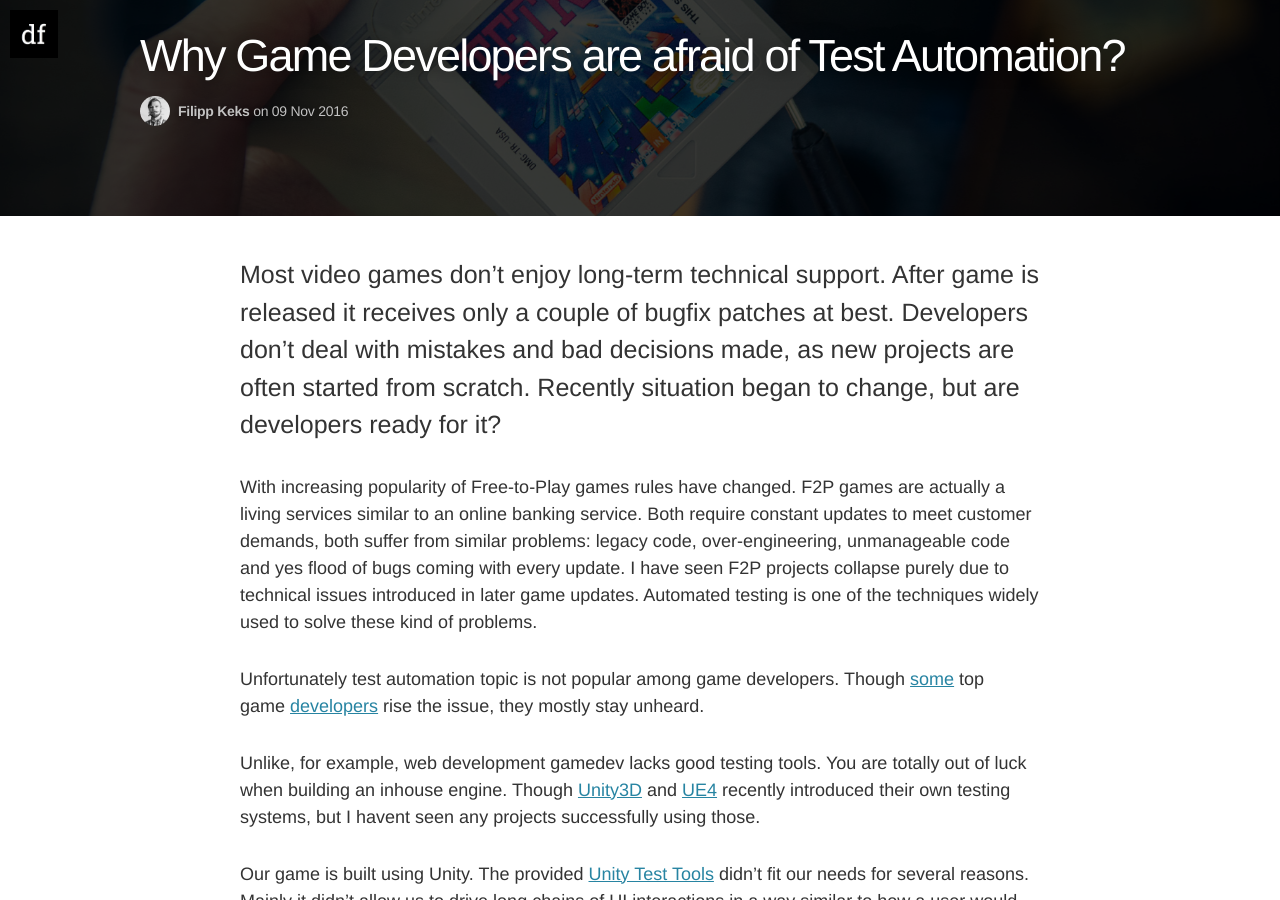
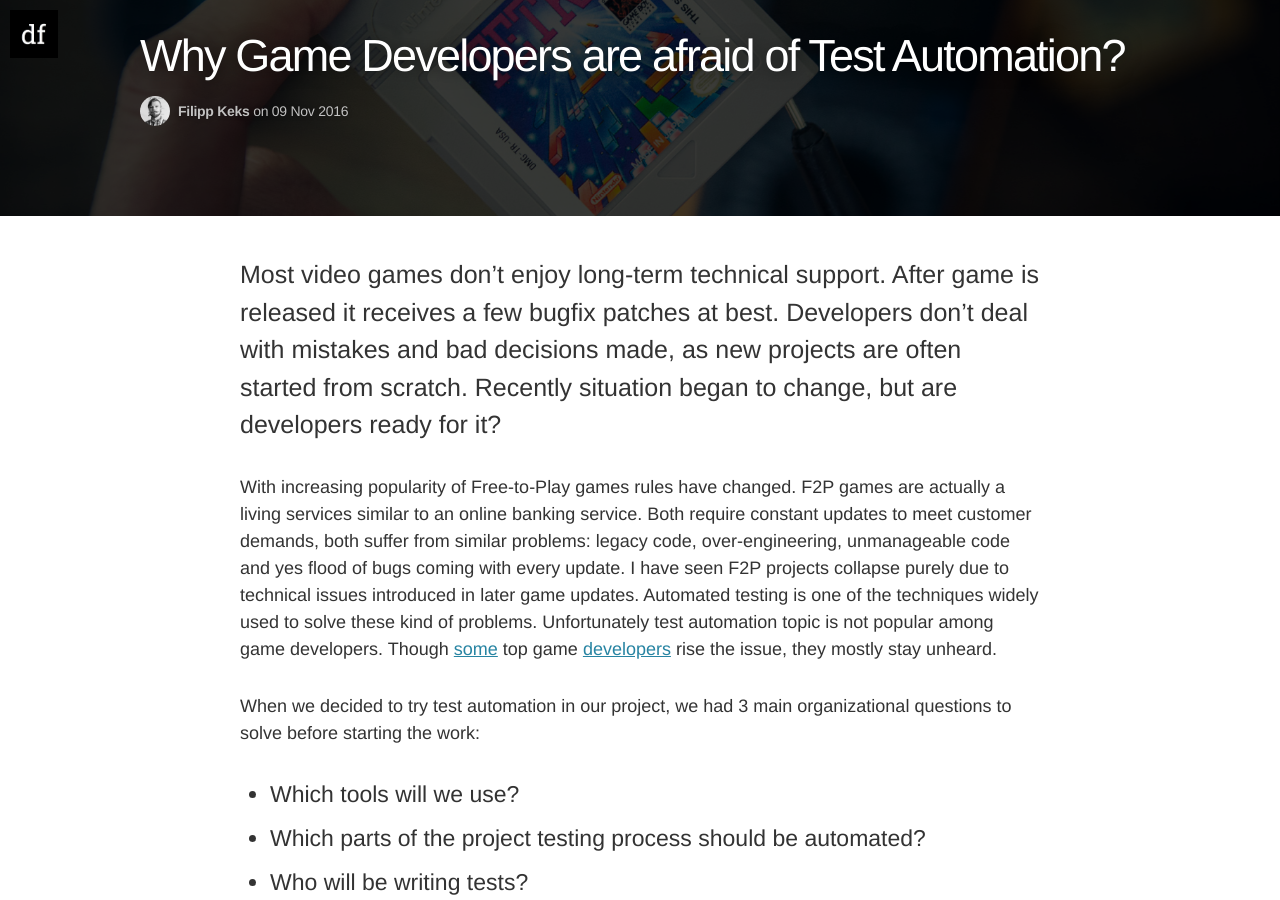
Before and after one commit to taphos/taphos.github.io, a Jekyll site: the page built from _posts/2016-11-09-why-game-developers-are-afraid-of-test-automation.markdown, in a window 1280 px wide and 900 px high, scrolled down 684 px. Built offline with Jekyll 4.4.1, drawn with Linux system fonts in a browser that asks for light colours; nearby versions of some CDN libraries; comment, search, counter and statistics services are not loaded; some of the changed text lies outside the part shown.

Commit message:
testing post

```diff
--- a/_posts/2016-11-09-why-game-developers-are-afraid-of-test-automation.markdown
+++ b/_posts/2016-11-09-why-game-developers-are-afraid-of-test-automation.markdown
@@ -5,26 +5,29 @@
 image: /assets/article_images/2016-11/gameboy-test.jpg
 ---
 
-Most video games don't enjoy long-term technical support. After game is released it receives only a couple of bugfix patches at best. Developers don't deal with mistakes and bad decisions made, as new projects are often started from scratch. Recently situation began to change, but are developers ready for it?
+Most video games don't enjoy long-term technical support. After game is released it receives a few bugfix patches at best. Developers don't deal with mistakes and bad decisions made, as new projects are often started from scratch. Recently situation began to change, but are developers ready for it?
 
-With increasing popularity of Free-to-Play games rules have changed. F2P games are actually a living services similar to an online banking service. Both require constant updates to meet customer demands, both suffer from similar problems: legacy code, over-engineering, unmanageable code and yes flood of bugs coming with every update. I have seen F2P projects collapse purely due to technical issues introduced in later game updates. Automated testing is one of the techniques widely used to solve these kind of problems.
+With increasing popularity of Free-to-Play games rules have changed. F2P games are actually a living services similar to an online banking service. Both require constant updates to meet customer demands, both suffer from similar problems: legacy code, over-engineering, unmanageable code and yes flood of bugs coming with every update. I have seen F2P projects collapse purely due to technical issues introduced in later game updates. Automated testing is one of the techniques widely used to solve these kind of problems. Unfortunately test automation topic is not popular among game developers. Though [some](http://yetanothergameprogrammingblog.blogspot.com.ee/2010/06/aaa-automated-testing.html) top game [developers](http://blog.agilegamedevelopment.com/) rise the issue, they mostly stay unheard.
 
-Unfortunately test automation topic is not popular among game developers. Though [some](http://yetanothergameprogrammingblog.blogspot.com.ee/2010/06/aaa-automated-testing.html) top game [developers](http://blog.agilegamedevelopment.com/) rise the issue, they mostly stay unheard.
+When we decided to try test automation in our project, we had 3 main organizational questions to solve before starting the work:
 
-Unlike, for example, web development gamedev lacks good testing tools. You are totally out of luck when building an inhouse engine. Though [Unity3D](https://bitbucket.org/Unity-Technologies/unitytesttools) and [UE4](https://docs.unrealengine.com/latest/INT/Programming/Automation) recently introduced their own testing systems, but I havent seen any projects successfully using those.
+* Which tools will we use?
+* Which parts of the project testing process should be automated?
+* Who will be writing tests?
 
-Our game is built using Unity. The provided [Unity Test Tools](https://bitbucket.org/Unity-Technologies/unitytesttools) didn't fit our needs for several reasons. Mainly it didn't allow us to drive long chains of UI interactions in a way similar to how a user would, so we decided to develop test automation framework ourselves. We experimented with different variants of test implementations and organization, in this article I will explain what worked well and what didn't.
+ We experimented with different variants of test implementations and organization, in this article I will explain what worked well and what didn't.
 
-## Recording vs Coding
+## Which tools to use?
 
-While recording a test sequence might sound easy and effective, my experience shows that recorded tests don't live longer then one update release. They don't survive refactoring and should be re-recorded again and again, which destroys the point of automation.
+Unlike, for example, web development gamedev lacks good ready-to-use testing tools. You are totally out of luck when building an inhouse engine. Though [Unity3D](https://bitbucket.org/Unity-Technologies/unitytesttools) and [UE4](https://docs.unrealengine.com/latest/INT/Programming/Automation) recently introduced their own testing systems, I havent seen any projects successfully using those.
 
-##  Which parts should be automated?
+The provided [Unity Test Tools](https://bitbucket.org/Unity-Technologies/unitytesttools) didn't fit our needs for several reasons. Mainly it didn't allow us to drive long chains of UI interactions in a way similar to how a user would, so we decided to develop test automation framework ourselves.
+
+## Which parts should be automated?
 
 [System](https://en.wikipedia.org/wiki/System_testing) and [integration](https://en.wikipedia.org/wiki/Integration_testing) testing are good approaches for manual testing and a useful addition for automation, though automated tests should use a different approach, they should isolate layers of application and test them separately.
 
 Below is a simplified diagram of the game architecture. Player Input and Output is done using game UI and scene objects (avatars, NPCs etc). Information is passed to controllers which process the data, probably give some feedback and use logical components to process game logic, calculate scores, give achievements and so on. Some parts of the logic may be processed on the server side.
-
 
 ![Simplified game architecture](/assets/article_images/2016-11/diagram1.png){:width="300px"}
 
@@ -38,6 +41,8 @@
 
 This layer isolation simplifies the test creation and execution. It would be much harder to setup and maintain system level test automation as it would require separate deployment of client, server, databases etc. We would get alot of false fails due to sudden network connection failures or deployment synchronization.
 
+## Who is writing tests?
+
 ## Mocks
 
 ## Running (jenkins, ktulhu)
```
